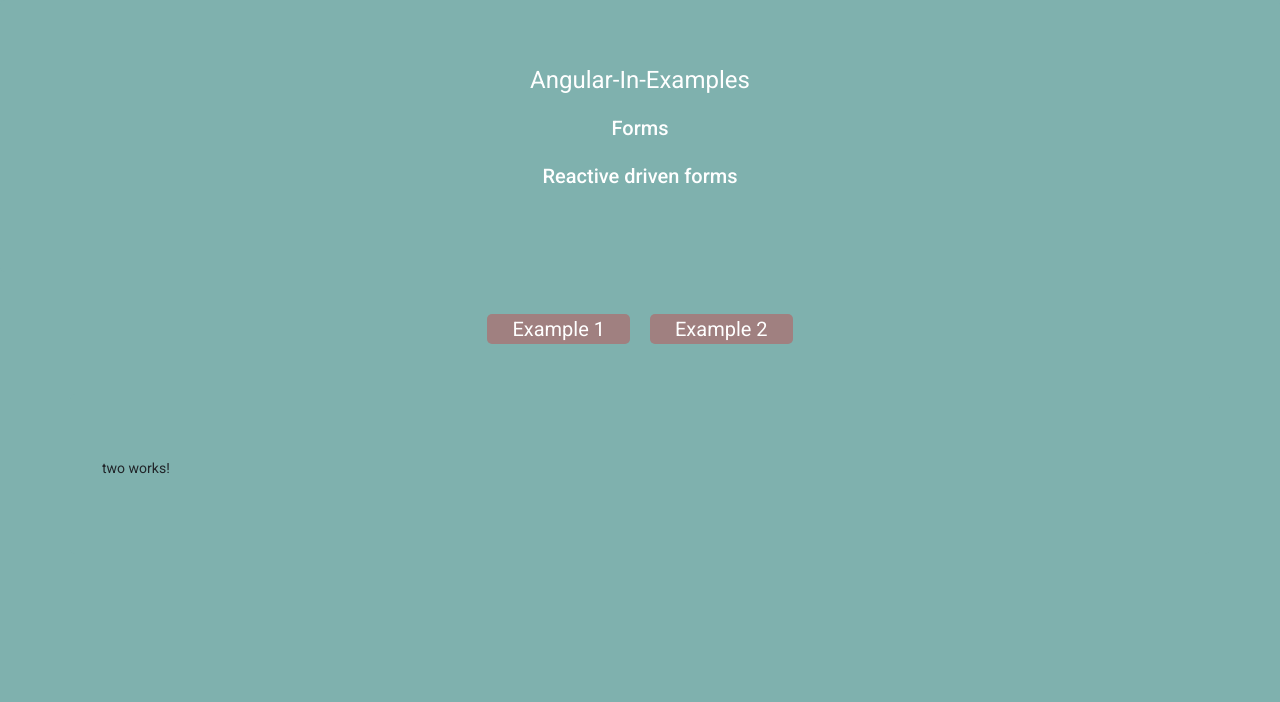
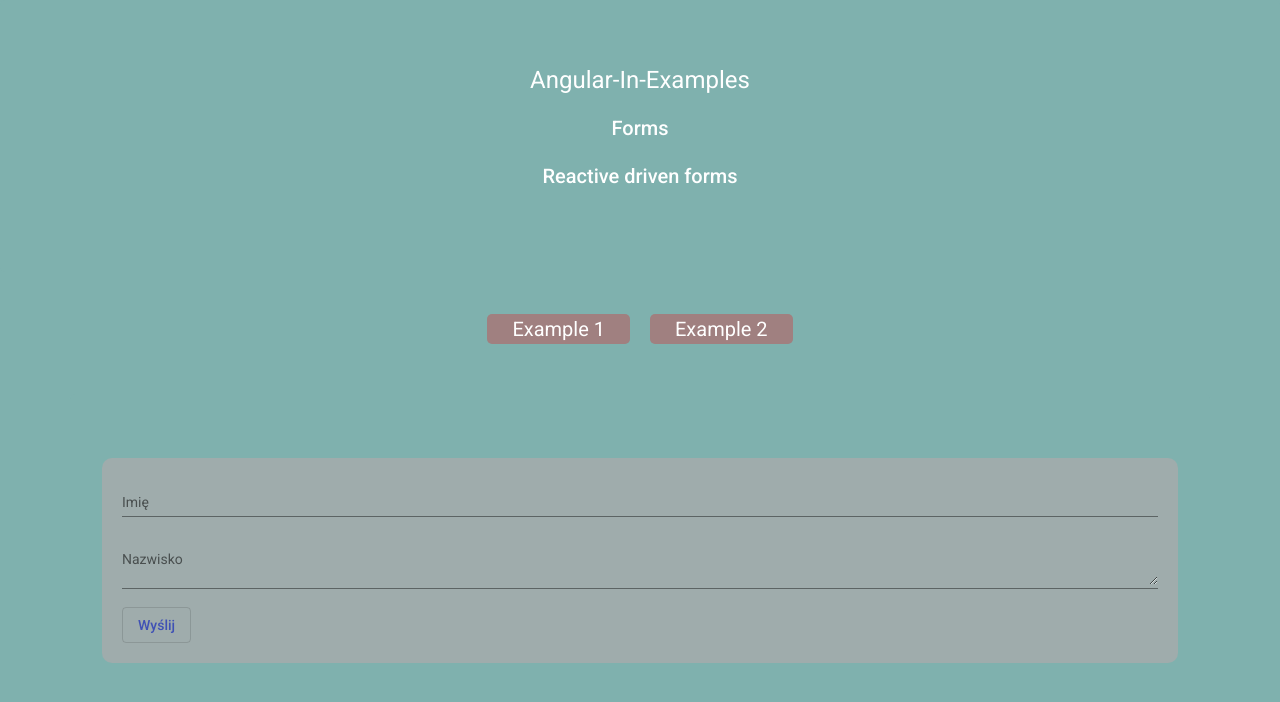
Before and after one commit to RafalM2000/forms, an Angular app: page /two in a window 1280 px wide. Shown: the top 702 px of the page. Built offline with nearby package versions, Linux system fonts and the light colour scheme.

Commit message:
zmiany w widoku komponentu two

```diff
--- a/src/app/two/two.component.css
+++ b/src/app/two/two.component.css
@@ -0,0 +1,10 @@
+.container {
+    background-color: rgb(159, 172, 172);
+    padding: 20px;
+    border-radius: 10px;
+    margin-bottom: 10px;
+  }
+
+.full-width {
+    width: 100%;
+  }
--- a/src/app/two/two.component.html
+++ b/src/app/two/two.component.html
@@ -1 +1,23 @@
-<p>two works!</p>
+<div class="container">
+    <form>
+        <div>
+            <mat-form-field class="full-width">
+                <mat-label>Imię</mat-label>
+                <input
+                type="text"
+                matInput>
+            </mat-form-field>
+            <mat-form-field class="full-width">
+                <mat-label>Nazwisko</mat-label>
+                <textarea
+                type="text"
+                matInput></textarea>
+            </mat-form-field>
+          <button
+          type="submit"
+          color="primary"
+          mat-stroked-button>
+        Wyślij</button>
+        </div>
+    </form>
+  </div>
```
